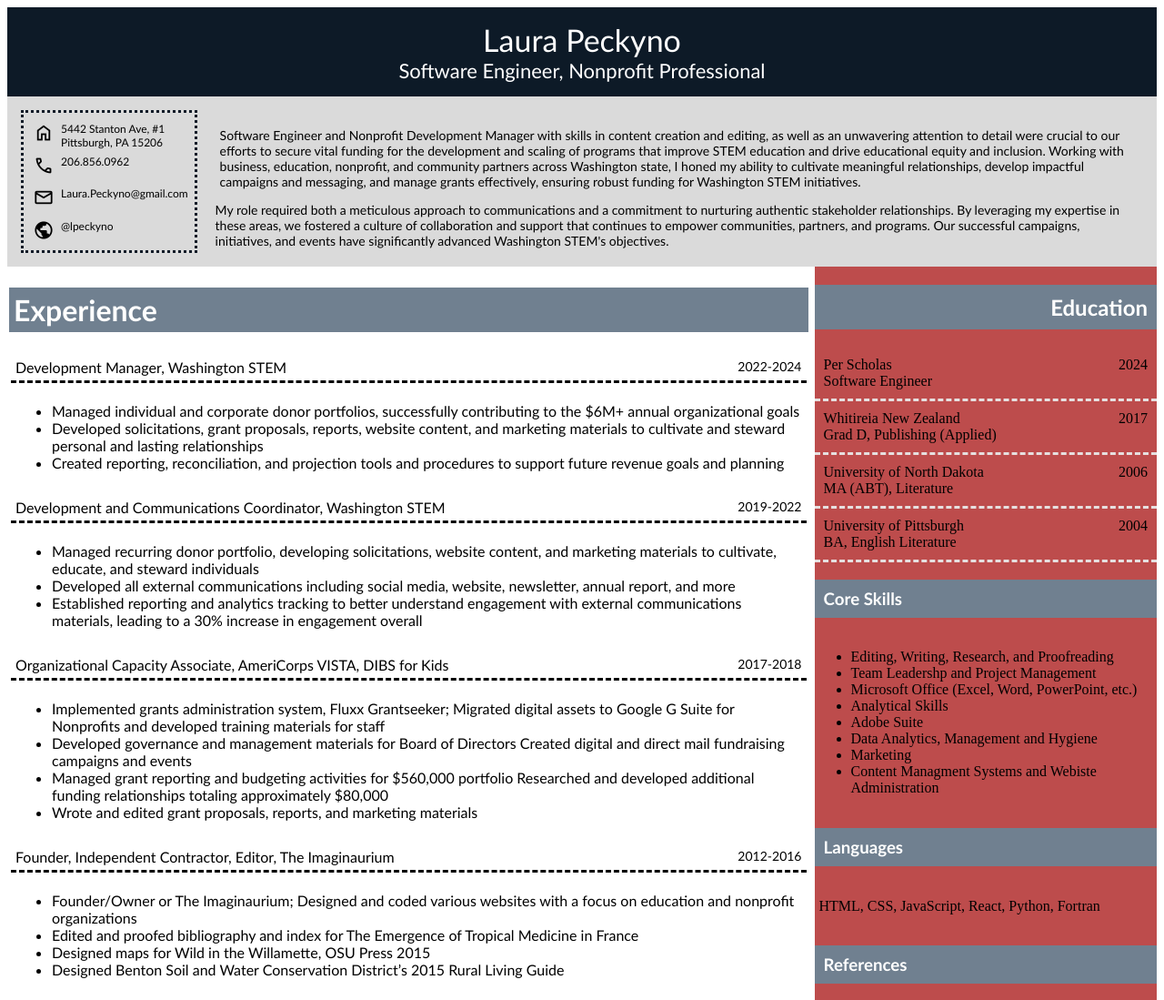
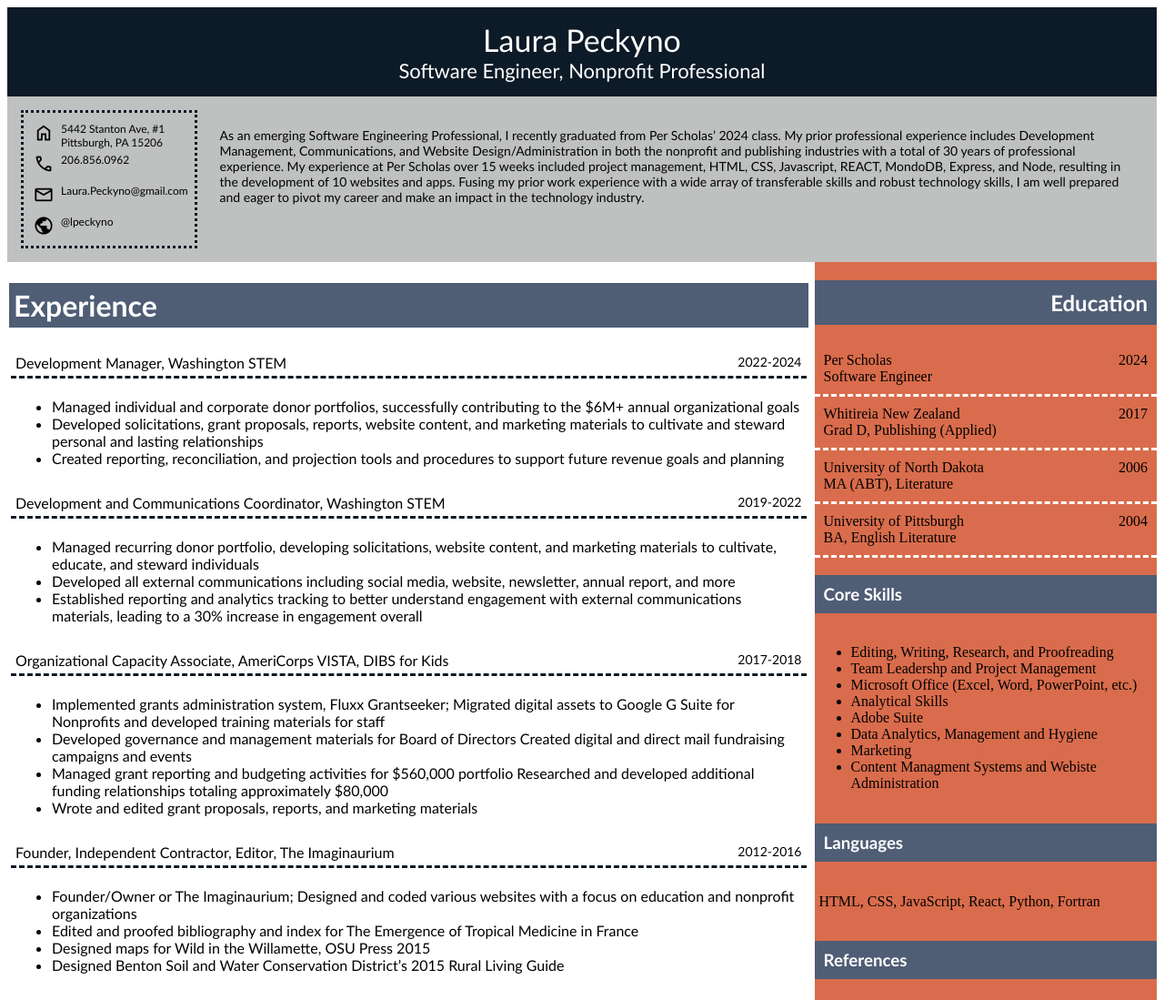
Before and after one commit to LauraPeckyno/resume, a plain HTML site: page index.html in a window 1280 px wide. Shown: the top 1099 px of the page at 91% size. Drawn offline with nearby package versions, Linux system fonts and the light colour scheme; a script that the page names is missing.

Commit message:
error correction

```diff
--- a/index.html
+++ b/index.html
@@ -61,27 +61,7 @@
                         </div>
                     </div>
                 </div>
-                <div class="summary"><p>Software Engineer and Nonprofit
-                        Development Manager with skills in content creation and
-                        editing, as well as an unwavering attention to detail
-                        were crucial to our efforts to secure vital funding for
-                        the development and scaling of programs that improve
-                        STEM education and drive educational equity and
-                        inclusion. Working with business, education, nonprofit,
-                        and community partners across Washington state, I honed
-                        my ability to cultivate meaningful relationships,
-                        develop impactful campaigns and messaging, and manage
-                        grants effectively, ensuring robust funding for
-                        Washington STEM initiatives.</p>
-
-                    My role required both a meticulous approach to
-                    communications and a commitment to nurturing authentic
-                    stakeholder relationships. By leveraging my expertise in
-                    these areas, we fostered a culture of collaboration and
-                    support that continues to empower communities, partners, and
-                    programs. Our successful campaigns, initiatives, and events
-                    have significantly advanced Washington STEM's
-                    objectives.</div>
+                <div class="summary"><p>As an emerging Software Engineering Professional, I recently graduated from Per Scholas’ 2024 class. My prior professional experience includes Development Management, Communications, and Website Design/Administration in both the nonprofit and publishing industries with a total of 30 years of professional experience. My experience at Per Scholas over 15 weeks included project management, HTML, CSS, Javascript, REACT, MondoDB, Express, and Node, resulting in the development of 10 websites and apps. Fusing my prior work experience with a wide array of transferable skills and robust technology skills, I am well prepared and eager to pivot my career and make an impact in the technology industry.</div>
             </div>
             <div class="experienceContainer">
                 <div class="left">
--- a/style.css
+++ b/style.css
@@ -6,7 +6,7 @@
 @media screen and (min-width: 320px) {
     .header {
         /* border: solid green; */
-        background-color: slategray;
+        background-color: rgb(13, 26, 39);
         display: block;
     }
 
@@ -21,7 +21,7 @@
 
     .contact {
         /* border: dotted rgb(248, 18, 1); */
-        background-color: rgb(218, 218, 218);
+        background-color: rgb(191, 192, 192);
         font-family:  'Trebuchet MS', 'Lucida Sans Unicode', 'Lucida Grande', 'Lucida Sans', Arial, sans-serif;
         font-size: 12px;
         color:rgb(0, 0, 0);
@@ -31,7 +31,7 @@
     }
 
     .addressBlock{
-        border:dotted rgb(13, 26, 39);
+        border:dotted rgb(79, 93, 117);
         display:flex;
         flex-wrap: wrap;
         justify-content: space-between;
@@ -93,7 +93,7 @@
     }
 
     .jobs {
-        border-bottom: dashed rgb(5, 5, 5);
+        border-bottom: dashed rgb(79, 93, 117);
         display: flex;
         justify-content: space-between;
         text-align: right;
@@ -130,7 +130,7 @@
     .skillsBox {
         /* border: solid black; */
         /* border-radius: 15px; */
-        background-color: rgb(239, 131, 84);
+        background-color: rgb(217, 108, 76);
         /* color: rgb(0, 0, 0); */
         display: flex;
         flex-wrap: wrap;
@@ -157,7 +157,7 @@
     }
     #exp{
         color: #ffffff;
-        background-color: slategray;
+        background-color: rgb(79, 93, 117);
         font-family: 'Trebuchet MS', 'Lucida Sans Unicode', 'Lucida Grande', 'Lucida Sans', Arial, sans-serif;
         padding: 5px;
         text-align:left;
@@ -166,7 +166,7 @@
     h3 {
         color: #ffffff;
         font-family: 'Trebuchet MS', 'Lucida Sans Unicode', 'Lucida Grande', 'Lucida Sans', Arial, sans-serif;
-        background-color: slategray;
+        background-color: rgb(79, 93, 117);
         padding: 10px;
         text-align: left;
     }
@@ -185,19 +185,19 @@
     #top{
         color: #ffffff;
         font-family:'Segoe UI', Tahoma, Geneva, Verdana, sans-serif;
-        background-color: rgb(13, 26, 39);
+        background-color: rgb(79, 93, 117);
         padding: 10px;
     }
     h2 {
         color: #ffffff;
         font-family: 'Trebuchet MS', 'Lucida Sans Unicode', 'Lucida Grande', 'Lucida Sans', Arial, sans-serif;
-        background-color: rgb(191, 192, 192);
+        background-color: rgb(79, 93, 117);
         padding: 10px;
         text-align:right
     }
 
     .schoolBox {
-        border-bottom: dashed rgb(230, 224, 224);
+        border-bottom: dashed white;
         display: flex;
         /* flex-wrap: wrap; */
         flex-direction: row;
@@ -233,7 +233,7 @@
 @media screen and (min-width: 768px) {
     .header {
         /* border: solid green; */
-        background-color: slategray;
+        background-color: rgb(13, 26, 39);
         display: flex;
         justify-content: space-between;
     }
@@ -249,7 +249,7 @@
 
     .contact {
         /* border: dotted rgb(248, 18, 1); */
-        background-color: rgb(218, 218, 218);
+        background-color: rgb(191, 192, 192);
         font-family:  'Trebuchet MS', 'Lucida Sans Unicode', 'Lucida Grande', 'Lucida Sans', Arial, sans-serif;
         font-size: 12px;
         color:rgb(0, 0, 0);
@@ -276,7 +276,7 @@
     .iconblock{
         display:flex;
         /* border:solid black; */
-        align-items:center
+        align-items:center;
 
     }
     .icon{
@@ -359,7 +359,7 @@
     .skillsBox {
         /* border: solid black; */
         /* border-radius: 15px; */
-        background-color: rgb(189, 76, 76);
+        background-color: rgb(217, 108, 76);
         /* color: rgb(0, 0, 0); */
         display: flex;
         flex-wrap: wrap;
@@ -386,7 +386,7 @@
     }
     #exp{
         color: #ffffff;
-        background-color: slategray;
+        background-color: rgb(79, 93, 117);
         font-family: 'Trebuchet MS', 'Lucida Sans Unicode', 'Lucida Grande', 'Lucida Sans', Arial, sans-serif;
         padding: 5px;
         text-align:left;
@@ -395,7 +395,7 @@
     h3 {
         color: #ffffff;
         font-family: 'Trebuchet MS', 'Lucida Sans Unicode', 'Lucida Grande', 'Lucida Sans', Arial, sans-serif;
-        background-color: slategray;
+        background-color: rgb(79, 93, 117);
         padding: 10px;
         text-align: left;
     }
@@ -420,13 +420,13 @@
     h2 {
         color: #ffffff;
         font-family: 'Trebuchet MS', 'Lucida Sans Unicode', 'Lucida Grande', 'Lucida Sans', Arial, sans-serif;
-        background-color: slategray;
+        background-color: rgb(79, 93, 117);
         padding: 10px;
         text-align:right
     }
 
     .schoolBox {
-        border-bottom: dashed rgb(230, 224, 224);
+        border-bottom: dashed white;
         display: flex;
         /* flex-wrap: wrap; */
         flex-direction: row;
@@ -460,7 +460,8 @@
 @media screen and (min-width: 1200px) {
 .header {
     /* border: solid green; */
-    background-color: slategray;
+    background-color: rgb(79, 93, 117);
+    color:white;
     display: flex;
     justify-content: space-between;
 }
@@ -476,7 +477,7 @@
 
 .contact {
     /* border: dotted rgb(248, 18, 1); */
-    background-color: rgb(218, 218, 218);
+    background-color: rgb(191, 191,);
     font-family:  'Trebuchet MS', 'Lucida Sans Unicode', 'Lucida Grande', 'Lucida Sans', Arial, sans-serif;
     font-size: 12px;
     color:rgb(0, 0, 0);
@@ -503,7 +504,7 @@
 .iconblock{
     display:flex;
     /* border:solid black; */
-    align-items:center
+    align-items:center;
 
 }
 .icon{
@@ -549,7 +550,7 @@
 }
 
 .jobs {
-    border-bottom: dashed rgb(5, 5, 5);
+    border-bottom: dashed rgb(13, 26, 39);
     display: flex;
     justify-content: space-between;
     text-align: right;
@@ -586,7 +587,7 @@
 .skillsBox {
     /* border: solid black; */
     /* border-radius: 15px; */
-    background-color: rgb(189, 76, 76);
+    background-color: rgb(217, 108, 76);
     /* color: rgb(0, 0, 0); */
     display: flex;
     flex-wrap: wrap;
@@ -613,7 +614,7 @@ h1 {
 }
 #exp{
     color: #ffffff;
-    background-color: slategray;
+    background-color: rgb(79, 93, 117);
     font-family: 'Trebuchet MS', 'Lucida Sans Unicode', 'Lucida Grande', 'Lucida Sans', Arial, sans-serif;
     padding: 5px;
     text-align:left;
@@ -622,7 +623,7 @@ h1 {
 h3 {
     color: #ffffff;
     font-family: 'Trebuchet MS', 'Lucida Sans Unicode', 'Lucida Grande', 'Lucida Sans', Arial, sans-serif;
-    background-color: slategray;
+    background-color: rgb(79, 93, 117);
     padding: 10px;
     text-align: left;
 }
@@ -647,13 +648,13 @@ h3 {
 h2 {
     color: #ffffff;
     font-family: 'Trebuchet MS', 'Lucida Sans Unicode', 'Lucida Grande', 'Lucida Sans', Arial, sans-serif;
-    background-color: slategray;
+    background-color: rgb(79, 93, 117);
     padding: 10px;
     text-align:right
 }
 
 .schoolBox {
-    border-bottom: dashed rgb(230, 224, 224);
+    border-bottom: dashed white;
     display: flex;
     /* flex-wrap: wrap; */
     flex-direction: row;
```
